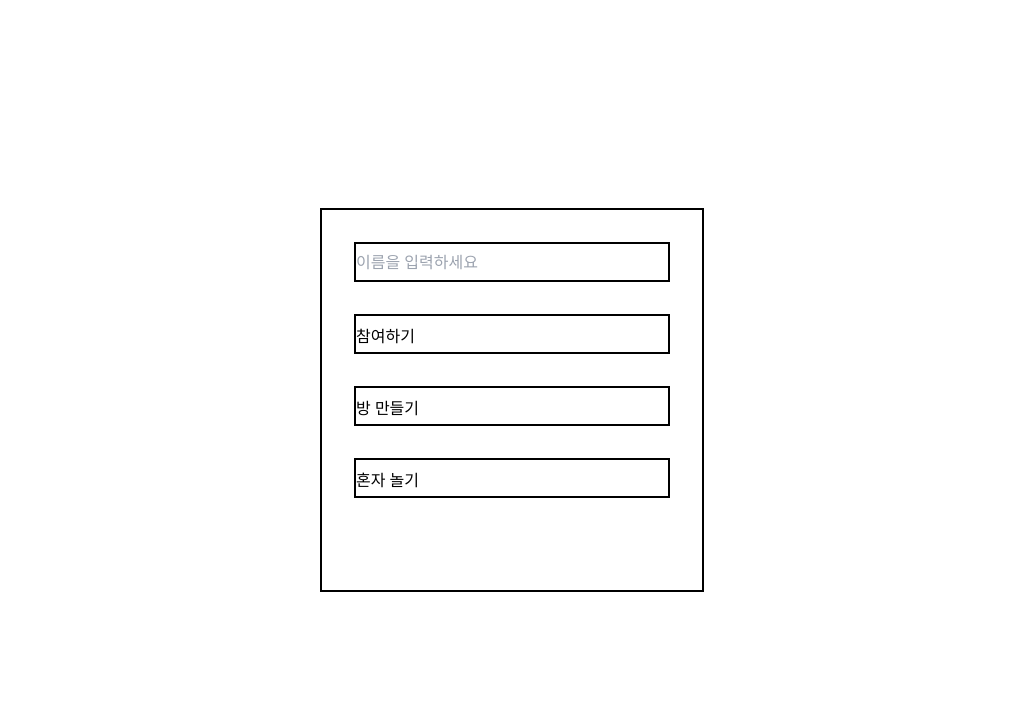
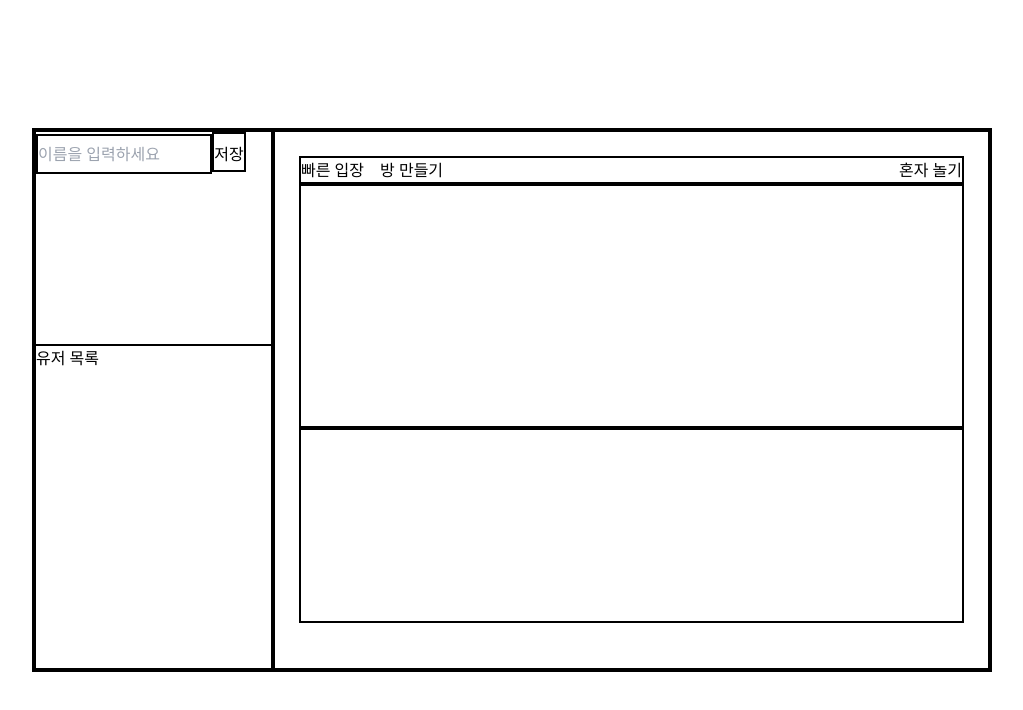
Before and after one commit to jaesoekjjang/Detective-Doodle, a React (Vite) app in the folder frontend/: page / in a window 1280 px wide. Shown: the top 710 px of the page, without its empty margins (128-1151 px from the left). Built offline with nearby package versions, Linux system fonts and the light colour scheme.

Commit message:
Add: base layout

```diff
--- a/frontend/src/App.css
+++ /dev/null
@@ -1,42 +0,0 @@
-.App {
-  text-align: center;
-}
-
-.App-logo {
-  height: 40vmin;
-  pointer-events: none;
-}
-
-@media (prefers-reduced-motion: no-preference) {
-  .App-logo {
-    animation: App-logo-spin infinite 20s linear;
-  }
-}
-
-.App-header {
-  background-color: #282c34;
-  min-height: 100vh;
-  display: flex;
-  flex-direction: column;
-  align-items: center;
-  justify-content: center;
-  font-size: calc(10px + 2vmin);
-  color: white;
-}
-
-.App-link {
-  color: #61dafb;
-}
-
-@keyframes App-logo-spin {
-  from {
-    transform: rotate(0deg);
-  }
-  to {
-    transform: rotate(360deg);
-  }
-}
-
-button {
-  font-size: calc(10px + 2vmin);
-}
--- a/frontend/src/App.tsx
+++ b/frontend/src/App.tsx
@@ -1,8 +1,8 @@
 import React, { Suspense, lazy } from 'react';
-import './App.css';
 import ErrorBoundary from './ErrorBoundary';
 import { BrowserRouter as Router, Routes, Route } from 'react-router-dom';
 import { RecoilRoot } from 'recoil';
+import BaseLayout from './components/BaseLayout';
 
 const Lobby = lazy(() => import('./components/lobby'));
 const Single = lazy(() => import('./components/single'));
@@ -11,7 +11,7 @@ const NotFound = lazy(() => import('./components/not-found'));
 function App() {
   return (
     <RecoilRoot>
-      <div className="flex justify-center items-center h-screen">
+      <BaseLayout>
         <ErrorBoundary>
           <Router>
             <Suspense fallback={<div>loading...</div>}>
@@ -23,7 +23,7 @@ function App() {
             </Suspense>
           </Router>
         </ErrorBoundary>
-      </div>
+      </BaseLayout>
     </RecoilRoot>
   );
 }
--- /dev/null
+++ b/frontend/src/components/BaseLayout.tsx
@@ -0,0 +1,15 @@
+import React from 'react';
+
+interface BaseLayoutProps {
+  children: React.ReactChild;
+}
+
+const BaseLayout: React.FC<BaseLayoutProps> = ({ children }) => {
+  return (
+    <div className="flex justify-center items-center h-screen">
+      <div className="min-w-[60rem] h-[34rem] border-2 border-black">{children}</div>
+    </div>
+  );
+};
+
+export default BaseLayout;
--- /dev/null
+++ b/frontend/src/components/lobby/Left.tsx
@@ -0,0 +1,13 @@
+import React from 'react';
+import Profile from './Profile';
+
+const Left = () => {
+  return (
+    <div className=" flex flex-col basis-1/4 h-full  border-2 border-black">
+      <Profile />
+      <div className="basis-3/5">유저 목록</div>
+    </div>
+  );
+};
+
+export default Left;
--- /dev/null
+++ b/frontend/src/components/lobby/Profile.tsx
@@ -0,0 +1,27 @@
+import React from 'react';
+import { useState } from 'react';
+import { useRecoilState } from 'recoil';
+import { playerName } from '../../recoil/playerAtom';
+
+const Profile = () => {
+  const [nameInputValue, setNameInputValue] = useState('');
+  const [name, setName] = useRecoilState(playerName);
+
+  return (
+    <div className="basis-2/5 border-b-2 border-black">
+      <input
+        type="text"
+        onChange={(e) => setNameInputValue(e.currentTarget.value)}
+        placeholder="이름을 입력하세요"
+        name="name"
+        value={nameInputValue}
+        className="lobby-button w-3/4 outline-none"
+      />
+      <button className="lobby-button" onClick={() => setName(nameInputValue)}>
+        저장
+      </button>
+    </div>
+  );
+};
+
+export default Profile;
--- /dev/null
+++ b/frontend/src/components/lobby/Right.tsx
@@ -0,0 +1,23 @@
+import React from 'react';
+import { Link } from 'react-router-dom';
+import RoomList from './RoomList';
+
+const Right = () => {
+  return (
+    <div className="flex-col basis-3/4 h-full  p-6 border-2 border-black">
+      <div className="flex justify-between border-2 border-black">
+        <div className="flex gap-4">
+          <div>빠른 입장</div>
+          <div>방 만들기</div>
+        </div>
+        <div>
+          <Link to="/single">혼자 놀기</Link>
+        </div>
+      </div>
+      <RoomList />
+      <div className="h-2/5 border-2 border-black"></div>
+    </div>
+  );
+};
+
+export default Right;
--- /dev/null
+++ b/frontend/src/components/lobby/RoomList.tsx
@@ -0,0 +1,7 @@
+import React from 'react';
+
+const RoomList = () => {
+  return <div className="h-1/2 border-2 border-black"></div>;
+};
+
+export default RoomList;
--- a/frontend/src/components/lobby/index.tsx
+++ b/frontend/src/components/lobby/index.tsx
@@ -1,27 +1,14 @@
 import React from 'react';
-import { useState } from 'react';
-import { Link } from 'react-router-dom';
+import Left from './Left';
+import Right from './Right';
 
-const Lobby = () => {
-  const [name, setName] = useState('');
-
+const Main = () => {
   return (
-    <div className="flex flex-col p-8 gap-8 w-96 h-96 border-2 border-black">
-      <input
-        type="text"
-        onChange={(e) => setName(e.currentTarget.value)}
-        placeholder="이름을 입력하세요"
-        name="name"
-        value={name}
-        className="lobby-button outline-none"
-      />
-      <div className="lobby-button">참여하기</div>
-      <div className="lobby-button">방 만들기</div>
-      <Link to="/single" className="lobby-button">
-        혼자 놀기
-      </Link>
+    <div className="flex h-full">
+      <Left />
+      <Right />
     </div>
   );
 };
 
-export default Lobby;
+export default Main;
--- a/frontend/src/game/Game.ts
+++ b/frontend/src/game/Game.ts
@@ -24,7 +24,7 @@ export default class Game {
     return this._instance;
   }
 
-  public static destructoy() {
+  public static destroy() {
     Game._instance = null;
   }
 }
--- a/frontend/src/game/api.ts
+++ b/frontend/src/game/api.ts
@@ -28,7 +28,7 @@ export const startGame = () => {
 };
 
 export const endGame = () => {
-  Game.destructoy();
+  Game.destroy();
 };
 
 export const clearCanvas = () => {
--- a/frontend/src/index.css
+++ b/frontend/src/index.css
@@ -1,6 +1,10 @@
 @tailwind base;
 @tailwind components;
 @tailwind utilities;
+
+:root {
+  user-select: none;
+}
 
 @layer components {
   #canvas {
@@ -13,7 +17,7 @@
   }
 }
 .lobby-button {
-  @apply border-2 border-black w-auto h-10 leading-10;
+  @apply border-2 border-black h-10 leading-10;
 }
 
 .color-input {
--- /dev/null
+++ b/frontend/src/recoil/playerAtom.ts
@@ -0,0 +1,6 @@
+import { atom } from 'recoil';
+
+export const playerName = atom<string>({
+  key: 'playerName',
+  default: '',
+});
```
